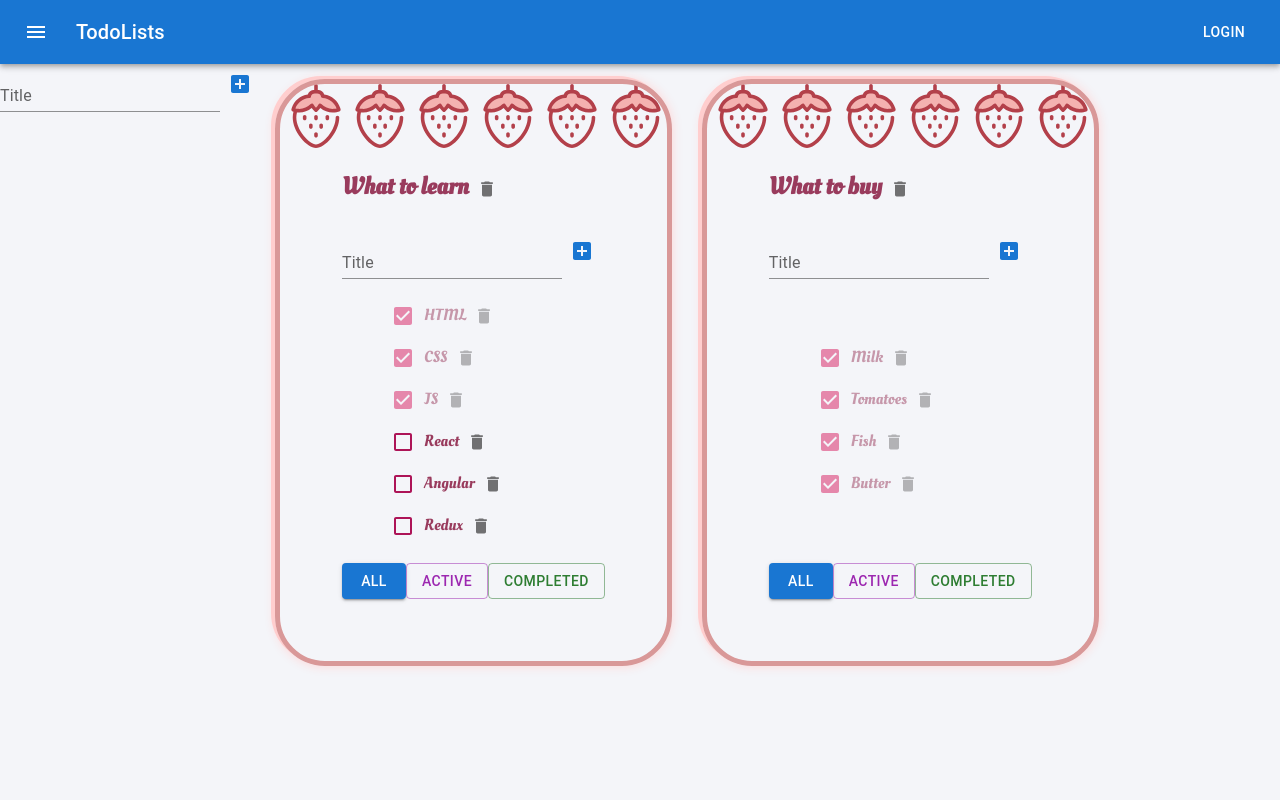
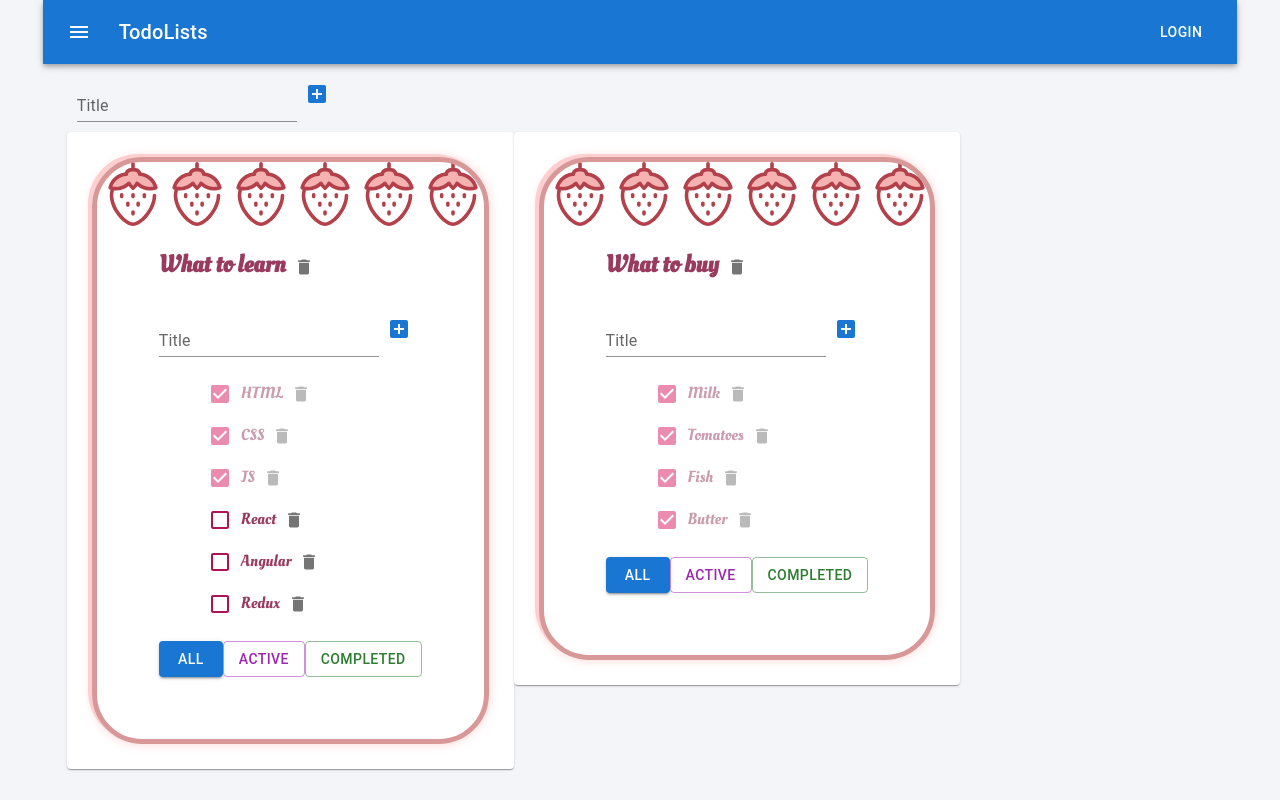
Before and after one commit to Pumpkin-Pie93/Todolist, a React (Create React App) app: page / in a window 1280 px wide. Built offline with nearby package versions, Linux system fonts and the light colour scheme.

Commit message:
material ui

```diff
--- a/src/App.tsx
+++ b/src/App.tsx
@@ -4,6 +4,8 @@ import {Todolist} from "./Todoolist";
 import {v1} from "uuid";
 import {AddItemForm} from "./components/itemForm/AddItemForm";
 import {AppBarForTodoLists} from "./components/appBar/AppBarForTodoLists";
+import {Container, Paper} from "@mui/material";
+import Grid from '@mui/material/Grid';
 
 
 export type FilterValuesType = "all" | "active" | "completed";
@@ -108,20 +110,24 @@ function App() {
     const addTodoList = (title: string) => {
         let newTodoListId = v1()
         let newTodoList: TodolistsType = {id: newTodoListId, title: title}
-        setTodolists([newTodoList,...todolists])
-        setTasks({...tasks,
-        [newTodoList.id]: {data:[], filter: 'all'} })
+        setTodolists([newTodoList, ...todolists])
+        setTasks({
+            ...tasks,
+            [newTodoList.id]: {data: [], filter: 'all'}
+        })
     }
-    const changeTodolistTitle = (todolistId: string,title: string) => {
-        setTodolists(todolists.map( el => el.id === todolistId? {...el, title}: el))
+    const changeTodolistTitle = (todolistId: string, title: string) => {
+        setTodolists(todolists.map(el => el.id === todolistId ? {...el, title} : el))
         console.log(tasks[todolistId].data)
     }
-    const changeTaskTitle = (todolistId: string,taskId: string,title: string) => {
-        setTasks({...tasks, [todolistId]: {...tasks[todolistId], data: tasks[todolistId].data.map(el => el.id === taskId? {...el, title}: el)}})
+    const changeTaskTitle = (todolistId: string, taskId: string, title: string) => {
+        setTasks({...tasks, [todolistId]: {...tasks[todolistId], data: tasks[todolistId].data.map(el => el.id === taskId ? {...el, title} : el)}})
     }
 
     let mappedList = todolists.map(el => {
         return (
+            <Grid item>
+                <Paper style={{padding: '10px'}}>
                     <Todolist
                         key={el.id}
                         todolistId={el.id}
@@ -136,15 +142,24 @@ function App() {
                         changeTodolistTitle={changeTodolistTitle}
                         changeTaskTitle={changeTaskTitle}
                     />
+                </Paper>
+            </Grid>
         )
     })
 
     return (
         <div className="App">
             <AppBarForTodoLists/>
+            <Container fixed>
+                <Grid container style={{padding: '10px'}}>
                     <AddItemForm addItem={addTodoList}/>
+                </Grid>
+                <Grid container>
                     {mappedList}
+                </Grid>
+            </Container>
         </div>
     )
 }
+
 export default App;
--- a/src/Todoolist.tsx
+++ b/src/Todoolist.tsx
@@ -3,10 +3,11 @@ import {FilterValuesType} from './App';
 import {AddItemForm} from "./components/itemForm/AddItemForm";
 import {EditableSpan} from "./components/editableSpan/EditableSpan";
 import {Delete} from "@mui/icons-material";
-import {IconButton} from "@mui/material";
+import {IconButton, Paper} from "@mui/material";
 import Button from "@mui/material/Button";
 import Checkbox from '@mui/material/Checkbox';
 import { pink } from '@mui/material/colors';
+import Grid from '@mui/material/Grid';
 
 
 const label = { inputProps: { 'aria-label': 'Checkbox demo' } };
```
Lines whose indentation alone changed are shown as unchanged.
